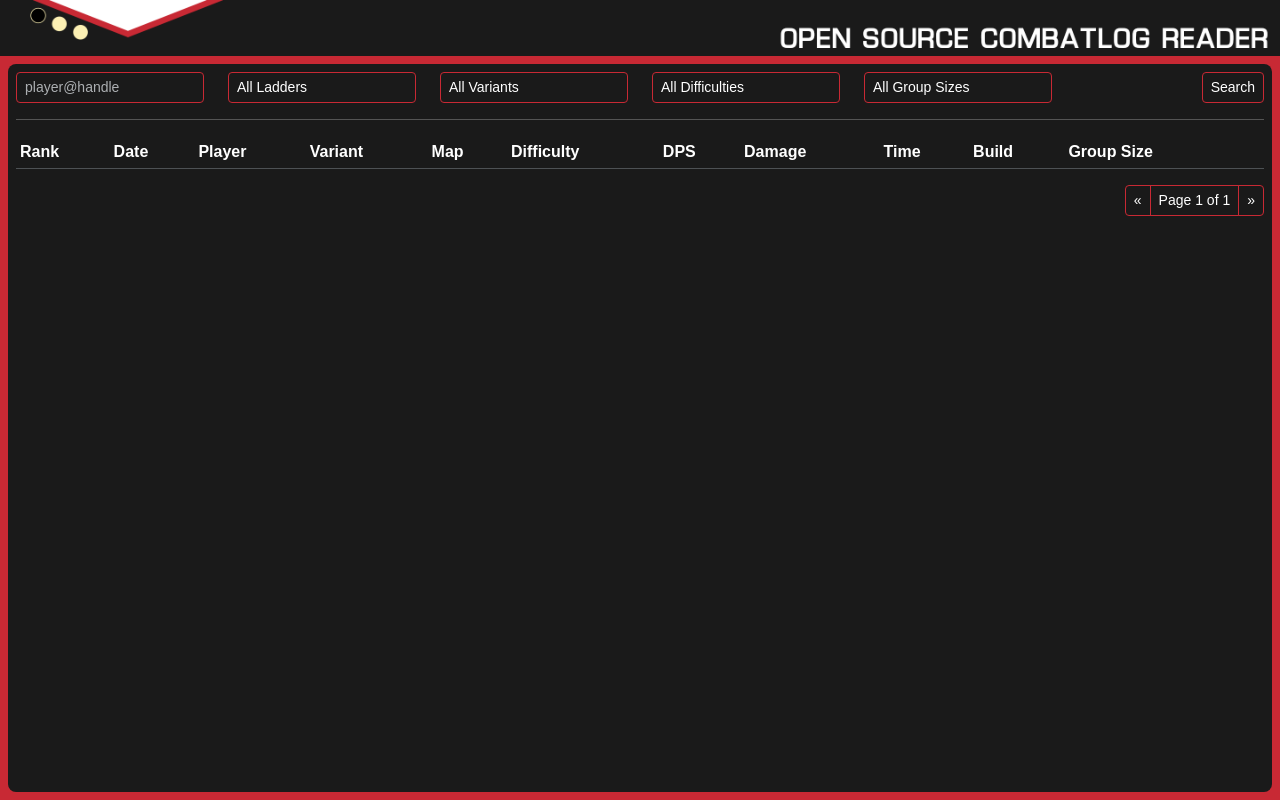
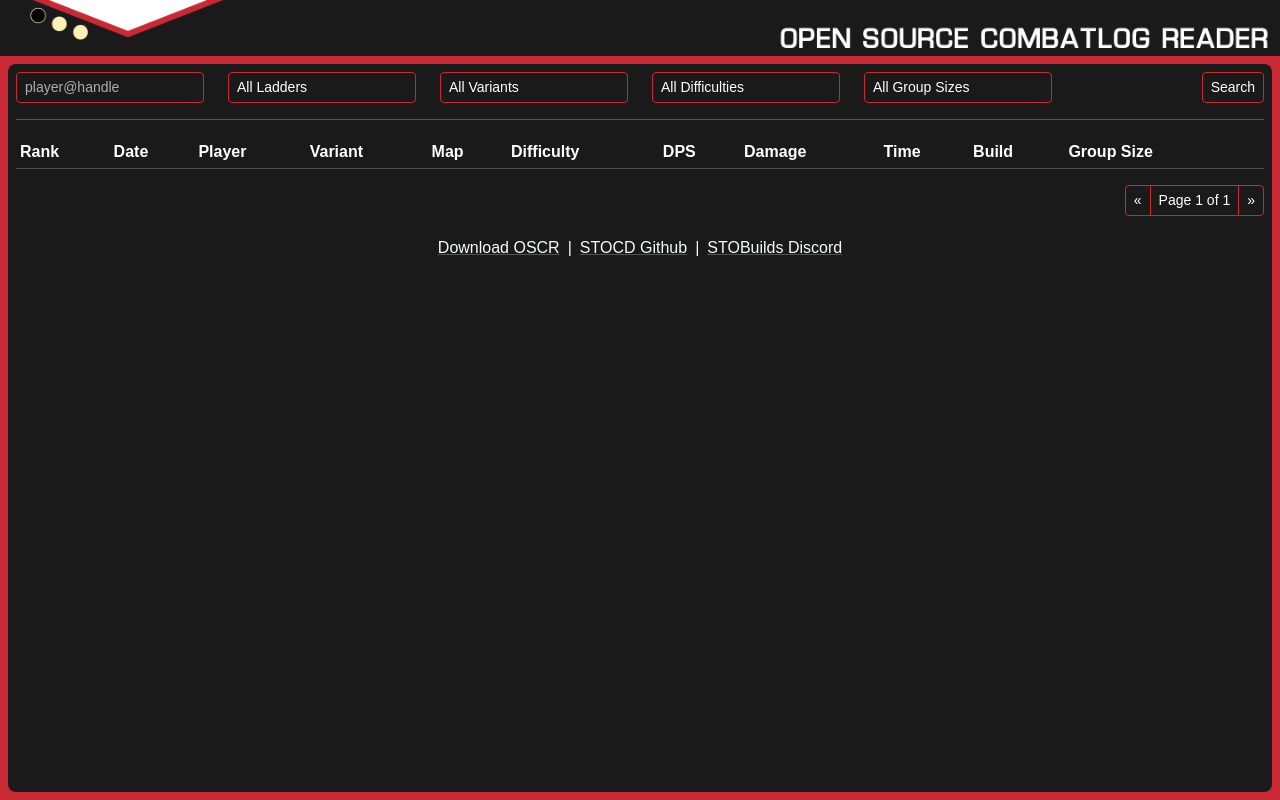
Before and after one commit to STOCD/OSCR-server, a Django app: page /ui/ in a window 1280 px wide. Run offline with Django 4.2, Linux system fonts and the light colour scheme; data that the repository does not hold is empty; parts of the project's set-up code (start-up, migrations or seed data) failed here and were passed over; some libraries are stand-ins or nearby versions.

Commit message:
Updated to include links. (#42)

```diff
--- a/ui/templates/template.html
+++ b/ui/templates/template.html
@@ -16,8 +16,16 @@
                 <a href="{% url 'ui' %}"><img src="{% static 'img/oscrbanner-slim-dark-label.png' %}" class='banner'></img></a>
             </div>
             <div class="flex ui-content content-background">
-                {% block 'content' %}
-                {% endblock %}
+                <div class="row">
+                    {% block 'content' %}
+                    {% endblock %}
+                <div class="col d-flex justify-content-center">
+                    <span class="m-1"><a href="https://github.com/STOCD/OSCR-UI/releases" target="_blank" class="link-light link-underline-opacity-25">Download OSCR</a></span>
+                    <span class="m-1">|</span>
+                    <span class="m-1"><a href="https://github.com/STOCD" target="_blank" class="link-light link-underline-opacity-25">STOCD Github</a></span>
+                    <span class="m-1">|</span>
+                    <span class="m-1"><a href="https://discord.gg/stobuilds" target="_blank" class="link-light link-underline-opacity-25">STOBuilds Discord</a></span>
+                </div>
             </div>
         </div>
     </body>
```
Also changed, not shown: ui/static/css/style.css (line endings or trailing spaces).
